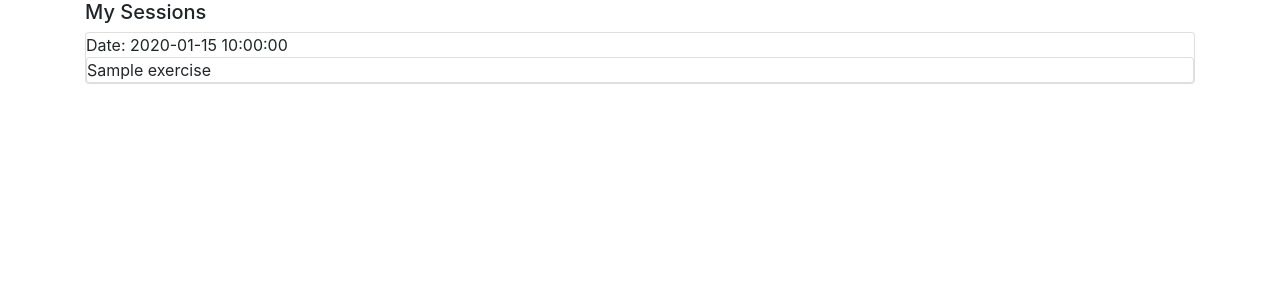
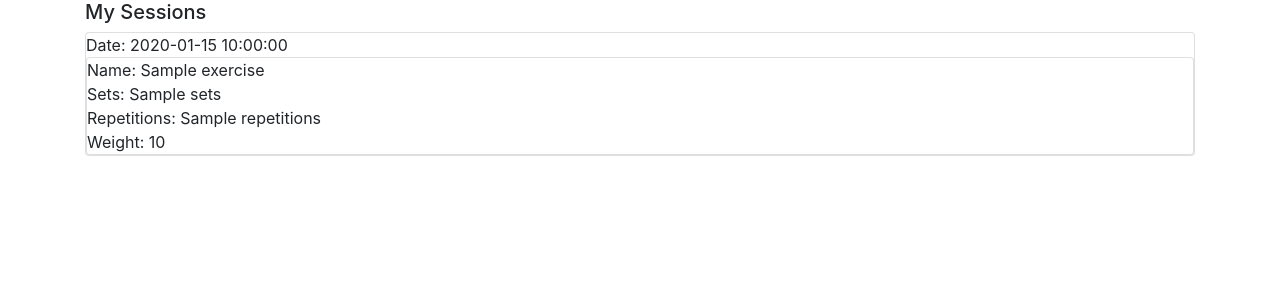
Before and after one commit to Thomas-Elder/py.cc-ass3, a Flask app: template web/lift/templates/athlete/sessions.html in a window 1280 px wide. Shown: the part 56-356 px from the top of the page. Run offline with Flask 2, Linux system fonts and the light colour scheme; the template is opened without the code that fills it: most values are stand-ins (such as "Sample title", 1, 10 or a date in 2020); some libraries are stand-ins or nearby versions.

Commit message:
Format session info for athelte page

```diff
--- a/web/lift/templates/athlete/sessions.html
+++ b/web/lift/templates/athlete/sessions.html
@@ -9,7 +9,10 @@
                 Date: {{ session.date }}
                 {%for exercise in session.exercises %}
                     <div class="card">
-                        {{ exercise }}
+                        Name: {{ exercise['Name'] }} </br>
+                        Sets: {{ exercise['Sets'] }} </br>
+                        Repetitions: {{ exercise['Repetitions'] }} </br>
+                        Weight: {{ exercise['Weight'] }} </br>
                     </div>
                 {% endfor %}
             </div>
```
